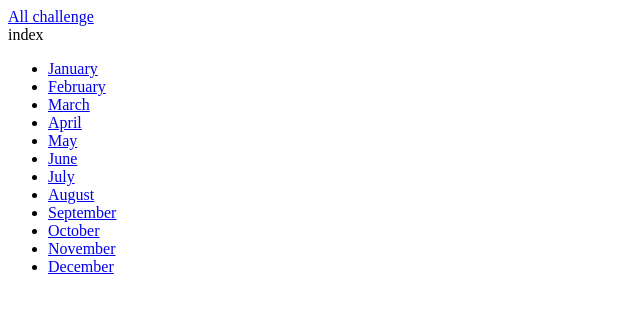
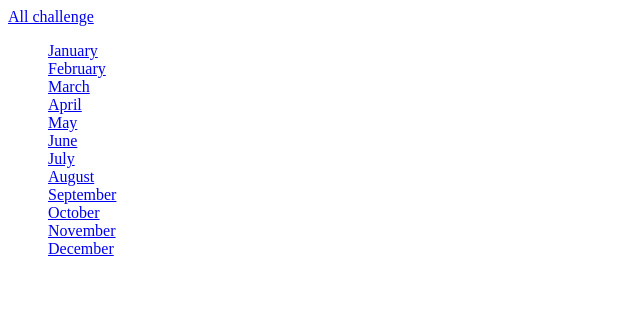
Before and after one commit to LightenDawn/django-pratice-code, a Django app: page /challenges/ in a window 1280 px wide. Shown: the top 326 px of the page, without its empty margins (0-640 px from the left). Run offline with Django 3.2, Linux system fonts and the light colour scheme.

Commit message:
static files with css

```diff
--- /dev/null
+++ b/challenges/static/challenges/challenges.css
@@ -0,0 +1,3 @@
+ul{
+    list-style: None;
+}
--- a/challenges/templates/challenges/challenge.html
+++ b/challenges/templates/challenges/challenge.html
@@ -6,7 +6,7 @@
 
     {% block content %}
 
-        {% include "challenges/includes/header.html" with active_page="challenges" %}
+        {% include "challenges/includes/header.html" %}
 
         <h1>{{ month_name|title }} Challenge</h1>
         {% if text is not None %}
--- a/challenges/templates/challenges/includes/header.html
+++ b/challenges/templates/challenges/includes/header.html
@@ -3,5 +3,3 @@
         <a href = "{% url "index" %}">All challenge</a>
     </nav>
 </header>
-
-{{ active_page }}
--- a/challenges/templates/challenges/index.html
+++ b/challenges/templates/challenges/index.html
@@ -1,4 +1,9 @@
 {% extends 'base.html' %}
+{% load static %}
+
+    {% block css_files %}
+        <link rel="stylesheet" href="{% static "challenges/challenges.css" %}">
+    {% endblock  %}
 
     {% block page_title %}
         All challenge
@@ -6,7 +11,7 @@
 
     {% block content %}
 
-        {% include "challenges/includes/header.html" with active_page="index" %}
+        {% include "challenges/includes/header.html" %}
 
         <ul>
             {% for month in months %}
--- a/templates/base.html
+++ b/templates/base.html
@@ -5,6 +5,7 @@
     <meta http-equiv="X-UA-Compatible" content="IE=edge">
     <meta name="viewport" content="width=device-width, initial-scale=1.0">
     <title>{% block page_title %}My challenges{% endblock %}</title>
+    {% block css_files %}{% endblock  %}
 </head>
 <body>
     {% block content %}{% endblock %}
```
